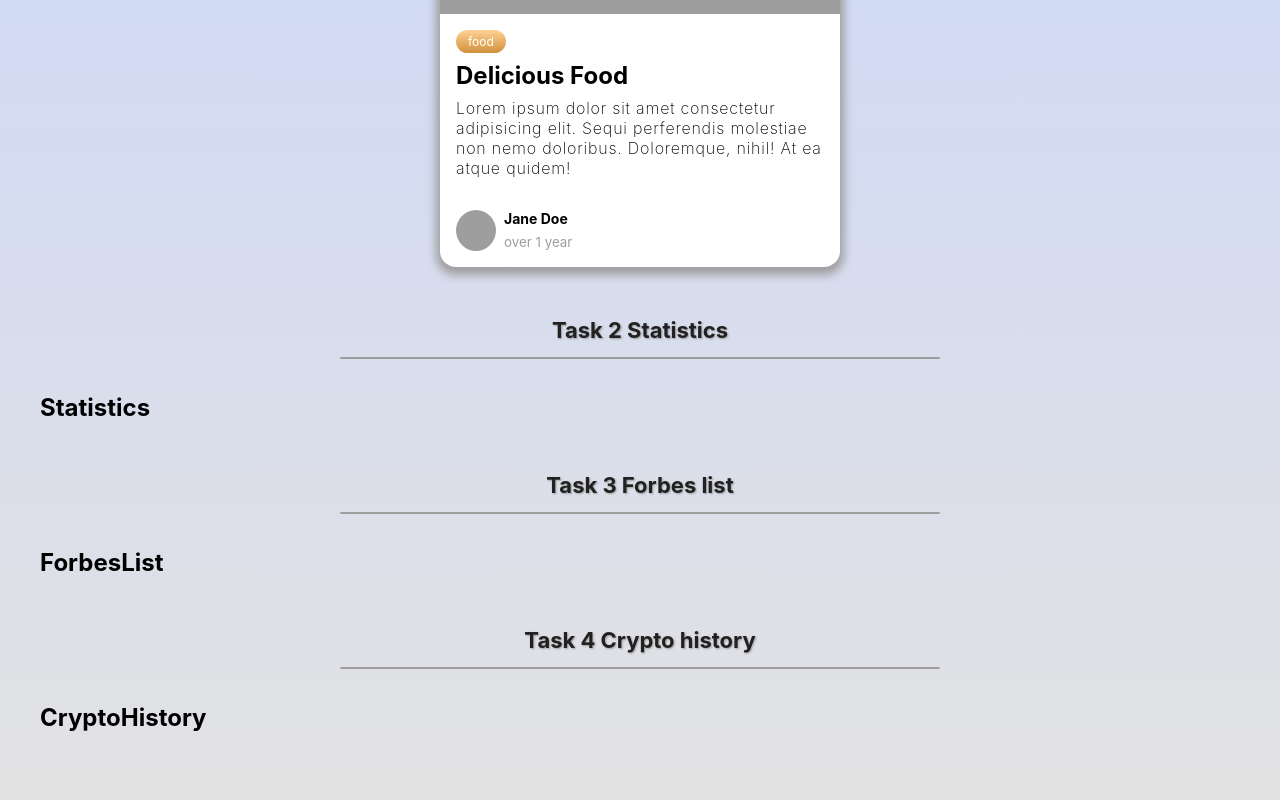
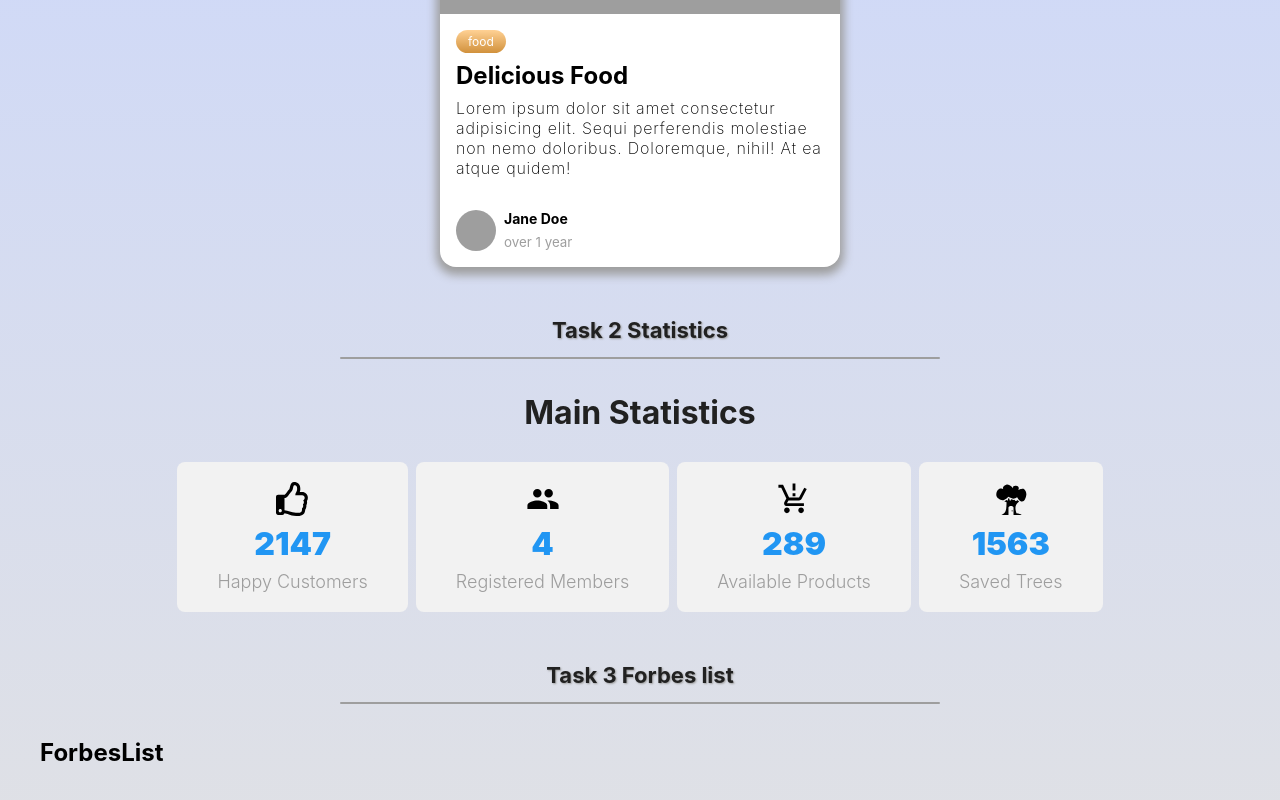
Before and after one commit to pavlo-sheremet-dev/blended, a React (Vite) app: page / in a window 1280 px wide. Shown: the part 442-1242 px from the top of the page. Built offline with nearby package versions, Linux system fonts and the light colour scheme; grey boxes are pictures that could not be loaded.

Commit message:
task 2 done

```diff
--- a/src/App.jsx
+++ b/src/App.jsx
@@ -8,6 +8,7 @@ import {
   ForbesList,
 } from './components';
 import article from './data/article.json';
+import stats from './data/stats.json'
 
 export const App = () => {
   return (
@@ -24,7 +25,7 @@ export const App = () => {
           postedAt={article.postedAt}
         />
         <Heading title="Task 2 Statistics" top bottom />
-        <Statistics title="Main Statistics" />
+        <Statistics title="Main Statistics" stats={stats}/>
 
         <Heading title="Task 3 Forbes list" top bottom />
         <ForbesList />
--- a/src/components/Statistics/Statistics.jsx
+++ b/src/components/Statistics/Statistics.jsx
@@ -1,9 +1,29 @@
-// import { FaRegThumbsUp } from 'react-icons/fa';
-// import { MdPeople, MdOutlineProductionQuantityLimits } from 'react-icons/md';
-// import { GiTreeDoor } from 'react-icons/gi';
-// import { StatisticsItem } from '../StatisticsItem/StatisticsItem';
-// import style from './Statistics.module.css';
+import { FaRegThumbsUp } from 'react-icons/fa';
+import { MdPeople, MdOutlineProductionQuantityLimits } from 'react-icons/md';
+import { GiTreeDoor } from 'react-icons/gi';
+import { StatisticsItem } from '../StatisticsItem/StatisticsItem';
+import styled from './Statistics.module.css';
 
-export const Statistics = () => {
-  return <h2>Statistics</h2>;
+const icons = {
+  1: FaRegThumbsUp,
+  2: MdPeople,
+  3: MdOutlineProductionQuantityLimits,
+  4: GiTreeDoor,
 };
+export const Statistics = ({ stats , title}) => {
+  return (
+    <div>
+      <h2 className={styled.title}>{title}</h2>
+      <ul className={styled.list}>
+        {stats.map(item => (
+          <StatisticsItem
+            key={item.id}
+            title={item.title}
+            total={item.total}
+            icon={icons[item.id]}
+          />
+        ))}
+      </ul>
+    </div>
+  );
+};
--- a/src/components/StatisticsItem/StatisticsItem.jsx
+++ b/src/components/StatisticsItem/StatisticsItem.jsx
@@ -1,3 +1,11 @@
-export const StatisticsItem = () => {
-  return <h3>StatisticsItem</h3>;
+import styled from './Statistics.module.css';
+
+export const StatisticsItem = ({title, total, icon: Icon}) => {
+  return (
+    <li className={styled.item}>
+      <Icon size="34"/>
+      <span className={styled.counter}>{total}</span>
+      <p className={styled.text}>{title}</p>
+    </li>
+  );
 };
```
